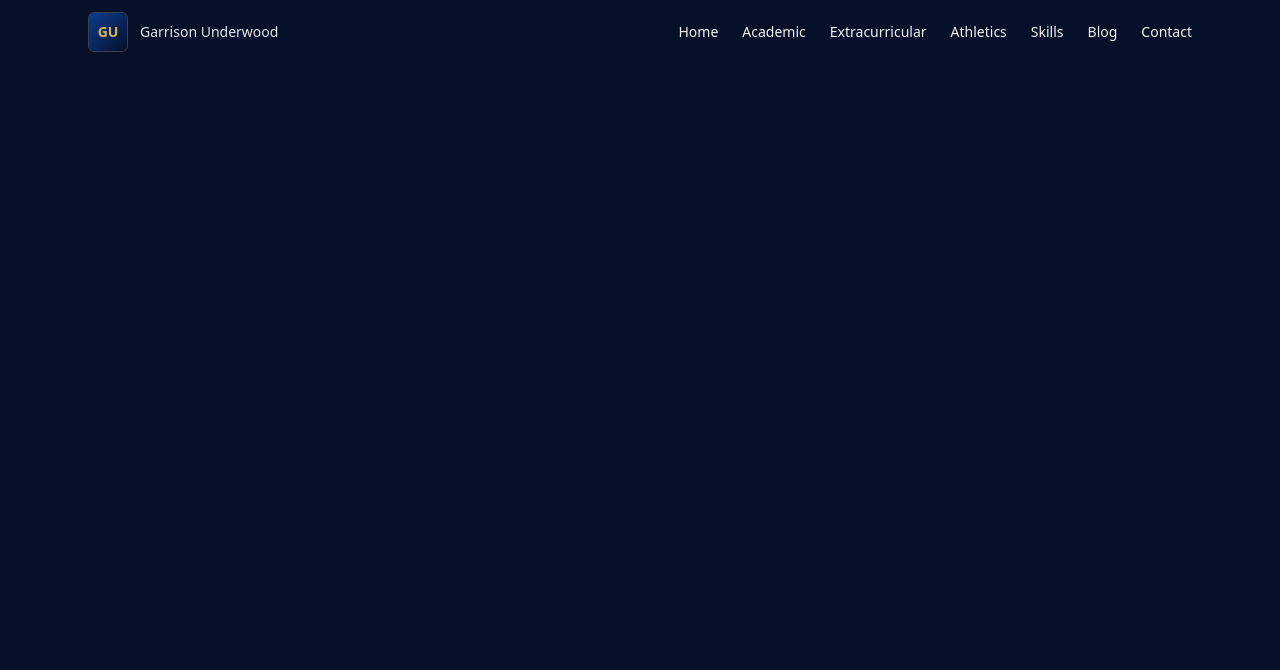
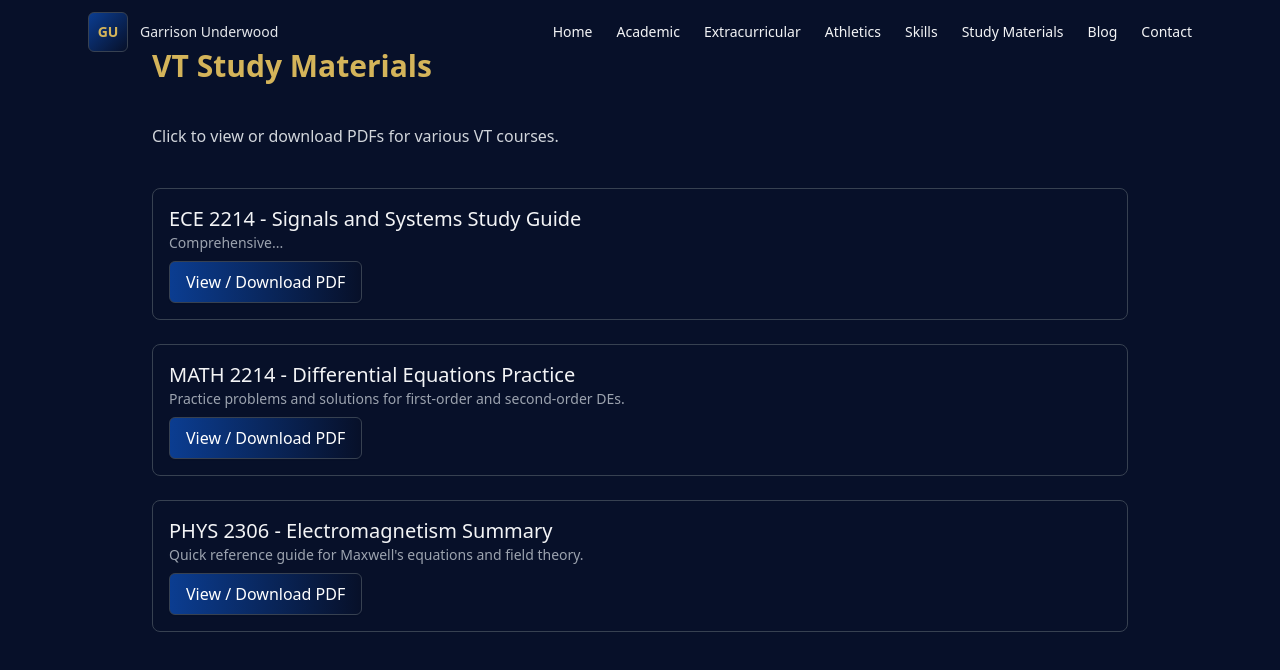
Before and after one commit to GunderwoodG/portfolio, a React (Vite) app: page /study-materials in a window 1280 px wide. Shown: the top 670 px of the page. Built offline with nearby package versions, Linux system fonts and the light colour scheme.

Commit message:
Study Page

```diff
--- a/src/App.jsx
+++ b/src/App.jsx
@@ -8,6 +8,8 @@ import vtlogo from './assets/vt.webp';
 import ContactPage from './components/ContactPage';
 import Blog from "./pages/Blog";
 import BlogPost from "./pages/BlogPost";
+import StudyMaterialsPage from './components/StudyMatPage';
+
 
 export default function App() {
   return (
@@ -75,6 +77,8 @@ export default function App() {
           <Route path="/blog" element={<Blog />} />
           <Route path="/blog/:slug" element={<BlogPost />} />
 
+          <Route path="/study-materials" element={<StudyMaterialsPage />} />
+
 
         </Routes>
       </main>
--- a/src/components/Navbar.jsx
+++ b/src/components/Navbar.jsx
@@ -7,6 +7,7 @@ const links = [
   { href: 'extracurricular', label: 'Extracurricular' },
   { href: 'athletics', label: 'Athletics' },
   { href: 'skills', label: 'Skills' },
+  { href: '/study-materials', label: 'Study Materials', isPage: true },
   { href: '/blog', label: 'Blog', isPage: true },
   { href: '/contact', label: 'Contact', isPage: true }
 ];
--- /dev/null
+++ b/src/components/StudyMatPage.jsx
@@ -0,0 +1,45 @@
+// components/StudyMaterialsPage.jsx
+import React from 'react';
+
+const studyMaterials = [
+  {
+    title: "ECE 2214 - Signals and Systems Study Guide",
+    description: "Comprehensive...",
+    file: "/pdfs/ECE2214Exam2StudyGuide.pdf"
+  },
+  {
+    title: "MATH 2214 - Differential Equations Practice",
+    description: "Practice problems and solutions for first-order and second-order DEs.",
+    file: "/pdfs/ECE2214Exam2StudyGuide.pdf"
+  },
+  {
+    title: "PHYS 2306 - Electromagnetism Summary",
+    description: "Quick reference guide for Maxwell's equations and field theory.",
+    file: "/pdfs/phys2306_summary.pdf"
+  }
+];
+
+export default function StudyMaterialsPage() {
+  return (
+    <div className="space-y-10">
+      <h2 className="text-3xl font-semibold text-light-gold">VT Study Materials</h2>
+      <p className="text-gray-300">Click to view or download PDFs for various VT courses.</p>
+      <ul className="space-y-6">
+        {studyMaterials.map((item, idx) => (
+          <li key={idx} className="border border-gray-700 p-4 rounded-lg bg-navy-800">
+            <h3 className="text-xl font-medium text-gray-100">{item.title}</h3>
+            <p className="text-sm text-gray-400 mb-2">{item.description}</p>
+            <a
+              href={item.file}
+              target="_blank"
+              rel="noopener noreferrer"
+              className="btn-primary inline-block"
+            >
+              View / Download PDF
+            </a>
+          </li>
+        ))}
+      </ul>
+    </div>
+  );
+}
```
Also changed, not shown: 1 other file (tests, documents, lock files or other folders).
